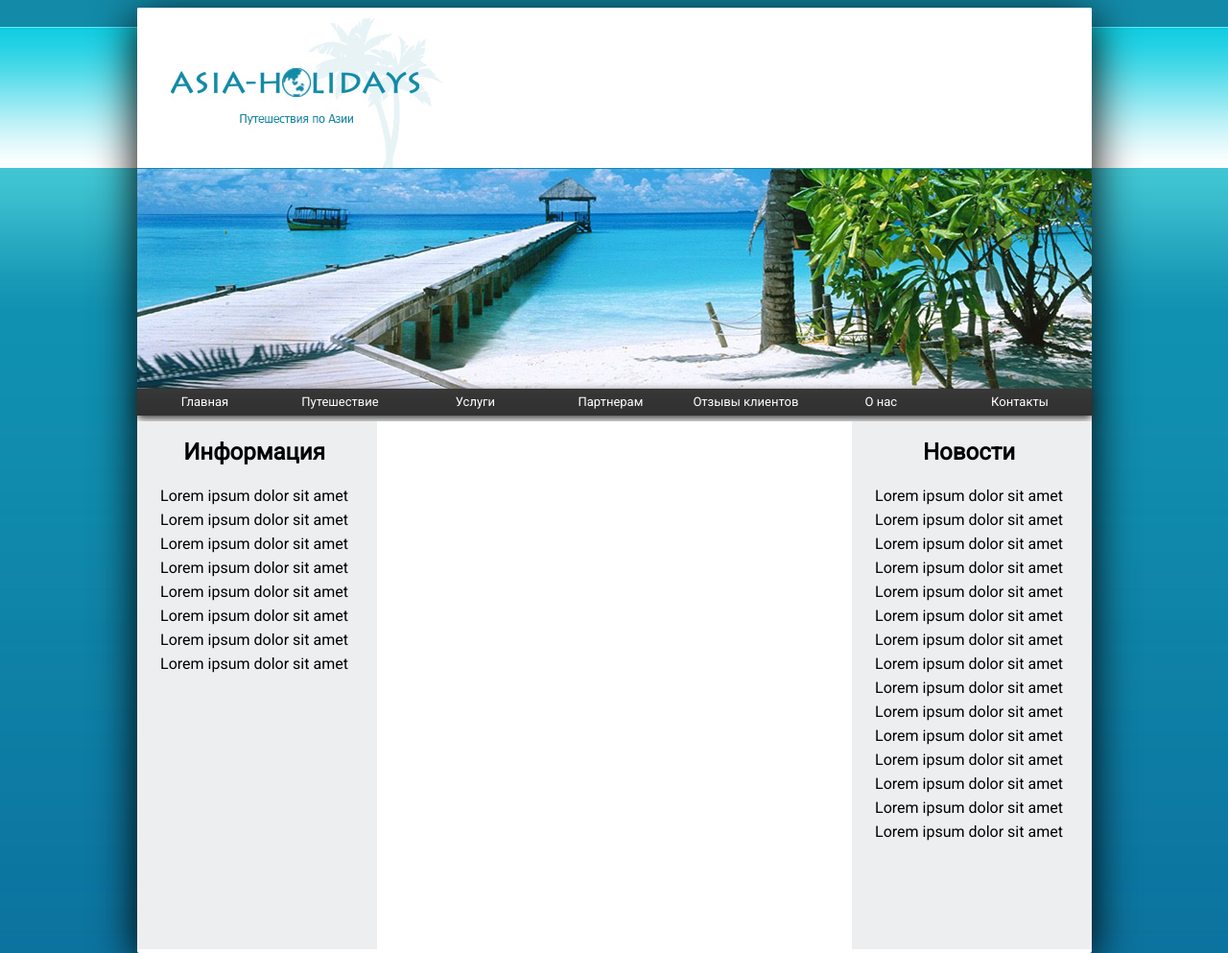
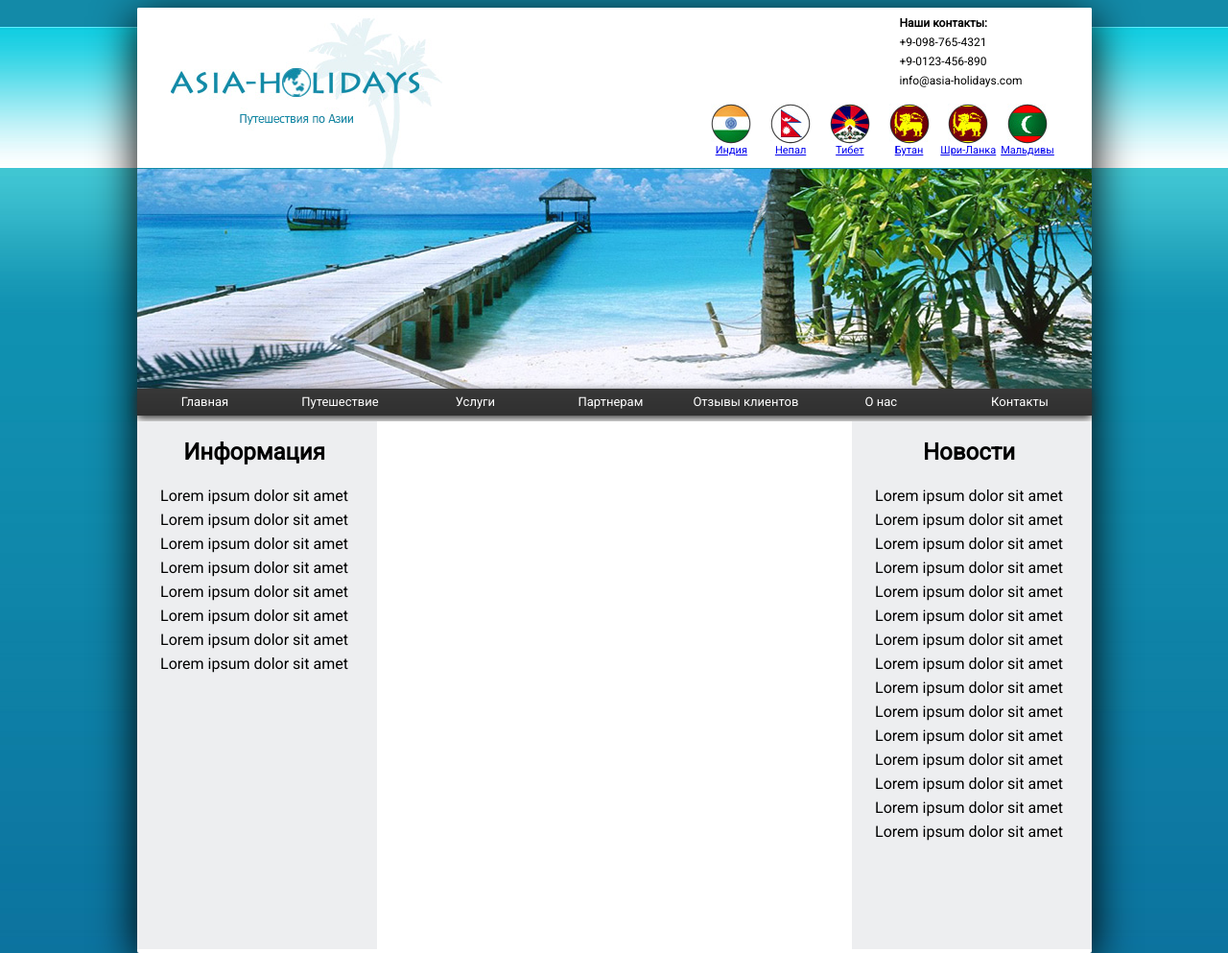
Before and after one commit to dgonch/dgonch.github.io, a plain HTML site: page homework_2/index.html in a window 1280 px wide. Shown: the top 993 px of the page at 96% size. Drawn offline with Linux system fonts and the light colour scheme.

Commit message:
Finish home work

```diff
--- a/homework_2/index.html
+++ b/homework_2/index.html
@@ -7,7 +7,40 @@
 	</head>
 	<body>
 		<div id="container">
-			<header></header>
+			<header>
+			<div class="info">
+				<p><b>Наши контакты:</b></p>
+				<p>+9-098-765-4321</p>
+				<p>+9-0123-456-890</p>
+				<p>info@asia-holidays.com</p>
+			</div>
+				<div class="country">
+						<figure>
+							<img src="homework4.jpg">
+							<figcaption><a href="#">Индия</a></figcaption>
+						</figure>
+						<figure>
+							<img src="homework5.jpg">
+							<figcaption><a href="#">Непал</a></figcaption>
+						</figure>
+						<figure>
+							<img src="homework6.jpg">
+							<figcaption><a href="#">Тибет</a></figcaption>
+						</figure>
+						<figure>
+							<img src="homework7.jpg">
+							<figcaption><a href="#">Бутан</a></figcaption>
+						</figure>
+						<figure>
+							<img src="homework7.jpg">
+							<figcaption><a href="#">Шри-Ланка</a></figcaption>
+						</figure>
+						<figure>
+							<img src="homework8.jpg">
+							<figcaption><a href="#">Мальдивы</a></figcaption>
+						</figure>
+				</div>
+			</header>
 			<div class="Picwithsea"></div>
 			<nav>
 				<ul>
--- a/homework_2/style.css
+++ b/homework_2/style.css
@@ -116,3 +116,29 @@ main {
 	height: 100%;
 	float: right;
 }
+
+.country {
+	position:relative;
+	top: 100px;
+	left: 160px;
+	height: 60px;
+	right: 35px;
+	float: right;
+	font-size: 11px;
+
+}
+.country figure {
+	text-align: center;
+	word-break: normal;
+	margin:0px;
+	width: 65px;
+	margin-right: -6px;
+	display: inline-block;
+}
+.info {
+	font-size: 12px;
+	float: right;
+	width: 200px;
+	height: 80px;
+	line-height: 8px;
+}
```
